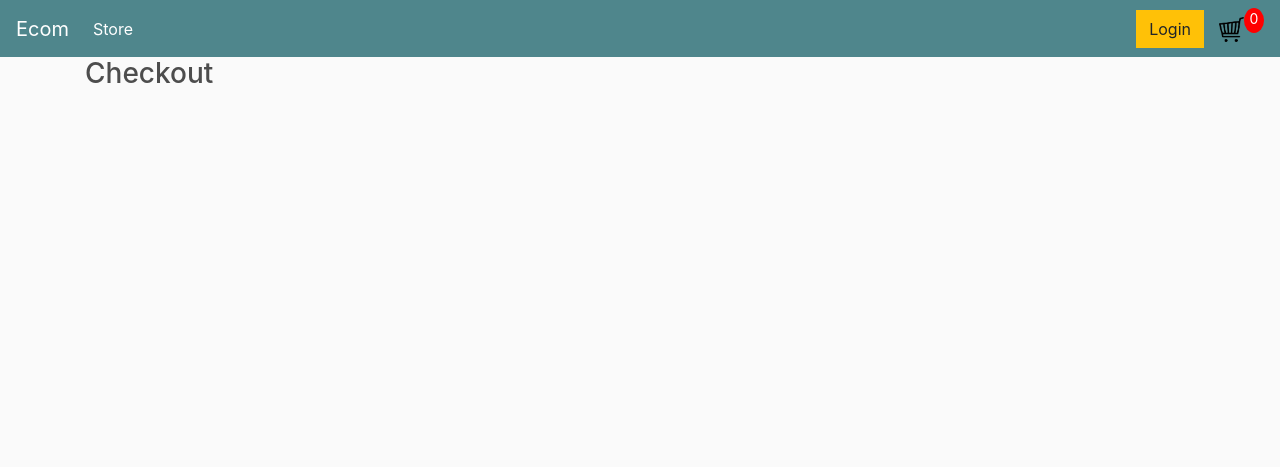
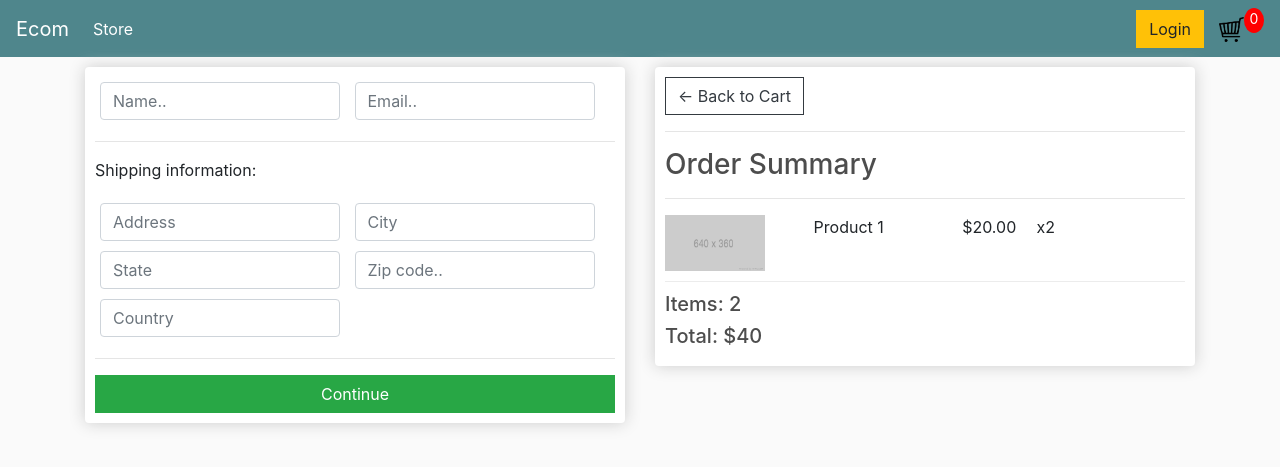
Before and after one commit to alexangria1992/E-Commerce, a Django app: page /checkout/ in a window 1280 px wide. Shown: the top 467 px of the page. Run offline with Django 3.2, Linux system fonts and the light colour scheme; some libraries are stand-ins or nearby versions.

Commit message:
Completed checkout.html layout, form, paymen option and order summary

```diff
--- a/ecommerce/store/templates/store/checkout.html
+++ b/ecommerce/store/templates/store/checkout.html
@@ -1,6 +1,69 @@
 {% extends 'store/main.html'%} {% load static%} {%block content%}
-<h3>Checkout
 
-</h3>
+
+<div class="row">
+    <div class="col-lg-6">
+        <div class="box-element" id="form-wrapper">
+            <form id="form">
+                <div id="user-info">
+                    <div class="form-field">
+                        <input type="text" required class="form-control" type="text" name="name" placeholder="Name..">
+                    </div>
+                    <div class="form-field">
+                        <input type="text" required class="form-control" type="email" name="email" placeholder="Email..">
+                    </div>
+                </div>
+                <div id="shopping-info">
+                    <hr>
+                    <p>Shipping information:</p>
+                    <div class="form-field">
+                        <input type="text" class="form-control" name="address" placeholder="Address">
+                    </div>
+                    <div class="form-field">
+                        <input type="text" class="form-control" name="city" placeholder="City">
+                    </div>
+                    <div class="form-field">
+                        <input type="text" class="form-control" name="state" placeholder="State">
+                    </div>
+                    <div class="form-field">
+                        <input type="text" class="form-control" name="zipcode" placeholder="Zip code..">
+                    </div>
+                    <div class="form-field">
+                        <input type="text" class="form-control" name="country" placeholder="Country">
+                    </div>
+                </div>
+                <hr>
+                <input id="form-button" class="btn btn-success btn-block" type="submit" value="Continue">
+            </form>
+        </div>
+        <br>
+        <div class="box-element hidden" id="payment-info">
+            <small>Paypal Options</small>
+        </div>
+    </div>
+    <div class="col-lg-6">
+        <div class="box-element">
+            <a href="{%url 'cart'%}" class="btn btn-outline-dark">&#x2190; Back to Cart</a>
+            <hr>
+            <h3>Order Summary</h3>
+            <hr>
+
+            <div class="cart-row">
+                <div style="flex:2"><img class="row-image" src="{%static 'images/placeholder.png' %}"> </div>
+                <div style="flex:2">
+                    <p>Product 1</p>
+                </div>
+                <div style="flex:1">
+                    <p>$20.00</p>
+                </div>
+                <div style="flex:2">
+                    <p>x2</p>
+                </div>
+            </div>
+            <h5>Items: 2</h5>
+            <h5>Total: $40</h5>
+        </div>
+    </div>
+</div>
 
 {%endblock content%}
```
